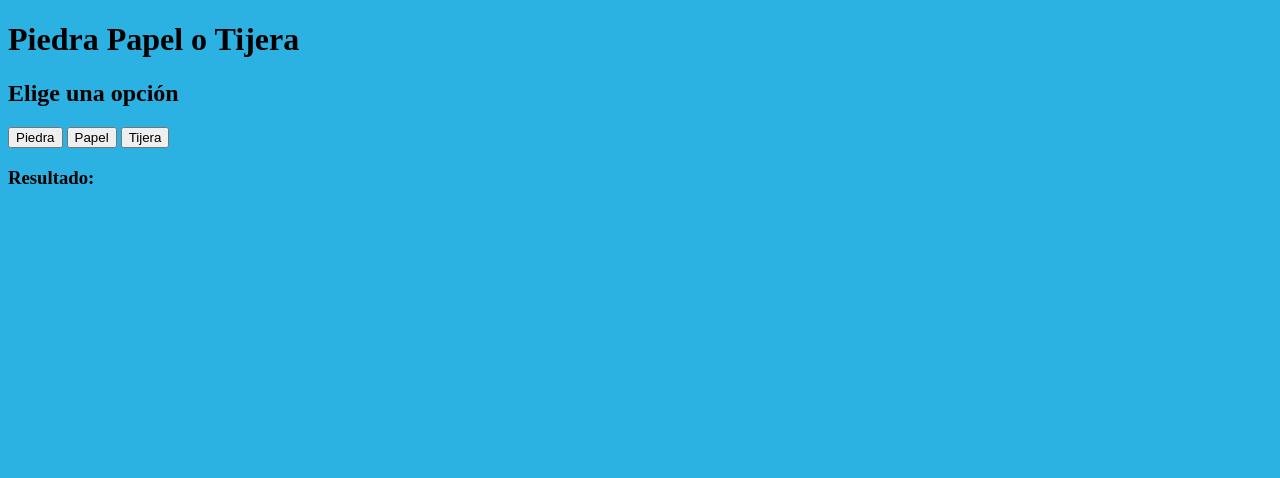
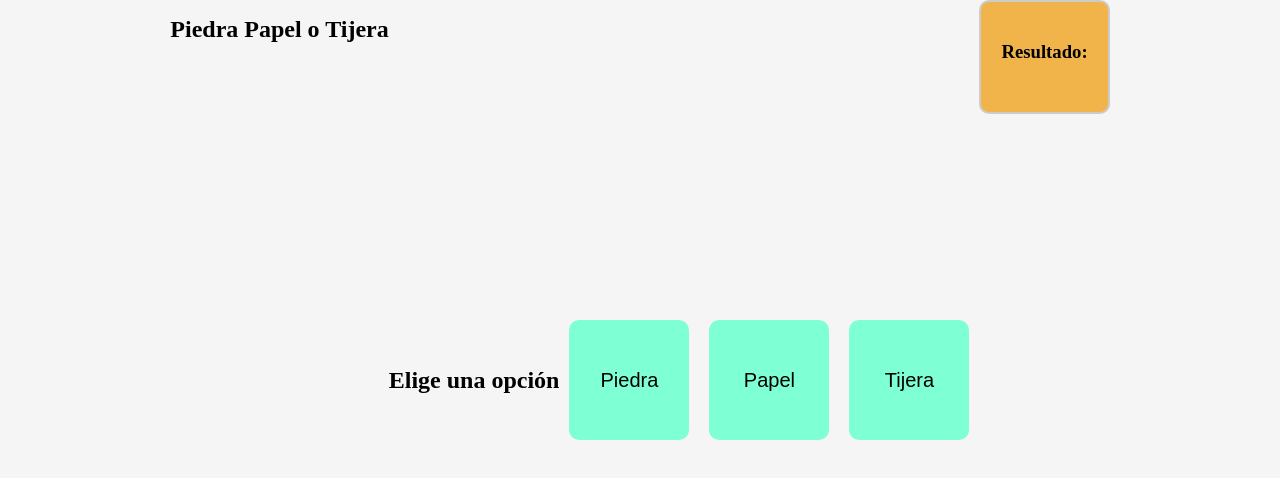
Before and after one commit to Morito161/juego-piedra-papel-tijera, a plain HTML site: page index.html in a window 1280 px wide. Drawn offline with Linux system fonts and the light colour scheme.

Commit message:
estilos de nuestra app

```diff
--- a/css/style.css
+++ b/css/style.css
@@ -1,3 +1,51 @@
 body{
-    background-color: rgb(43, 177, 226);
+    background-color: #f5f5f5;
+    font-family: ;Arial, Helvetica, sans-serif;
+    margin: 0;
+    padding: 0;
+    display: flex;
+    justify-content: center;
+    min-height: 100vh;
 }
+h1{
+    font-size: 24px;
+    margin-bottom: 20px;
+    text-align: center;
+}
+.opciones-jugador{
+    display: flex;
+    flex-wrap: nowrap;
+    justify-content: center;
+    align-items: center;
+    margin-bottom: 40px;
+}
+.opcion{
+    width: 120px;
+    height: 120px;
+    background-color: aquamarine;
+    font-size: 20px;
+    border: none;
+    cursor:  pointer;
+    margin: 10px;
+    border-radius: 10px;
+    transition: background-color 0.4s ease ease-in-out;
+}
+.opcion:hover{
+    background-color: lightcoral;
+}
+.opcion:active{
+    background-color: rgb(158, 250, 108);
+}
+.resultado{
+    background-color: #f0b44b;
+    border: 2px solid #ccc;
+    height: 70px;
+    padding: 20px;
+    border-radius: 10px;
+    text-align: center;
+}
+.mensaje{
+    font-size: 18px;
+    margin: 0;
+    text-align: center;
+}
```
